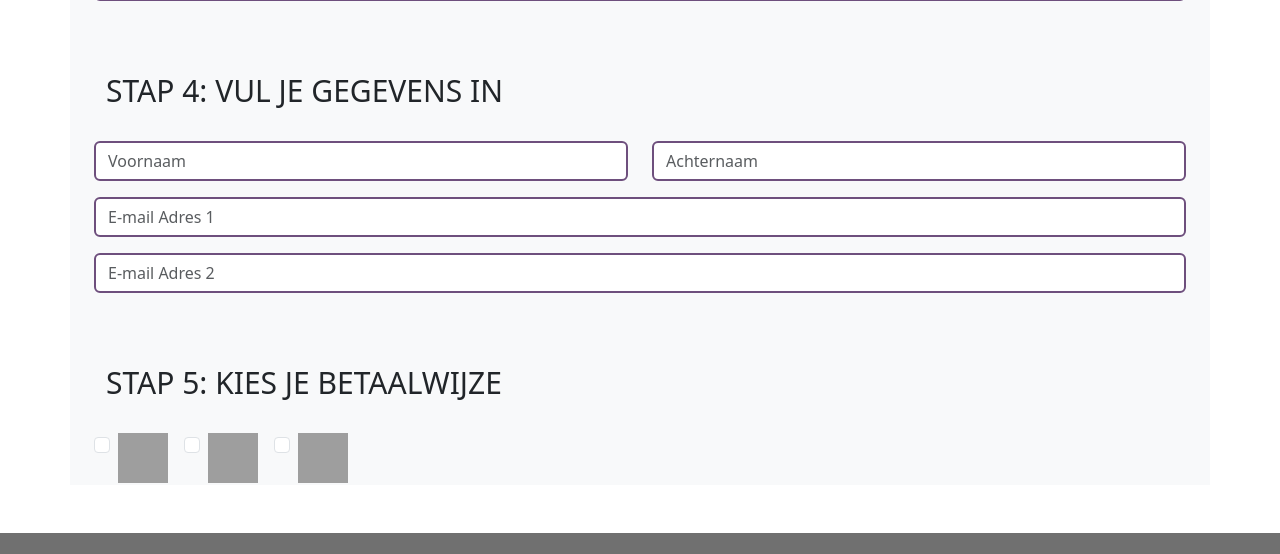
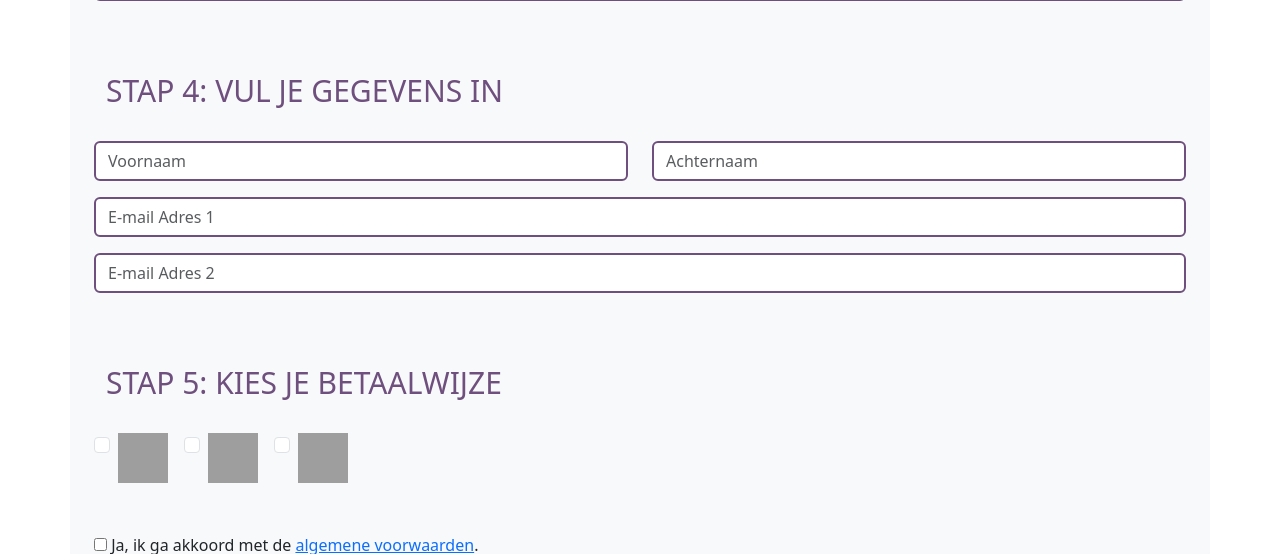
Before and after one commit to David-Schoots/AnnexBios, a PHP site: page /buyticket.php in a window 1280 px wide. Shown: the part 1160-1714 px from the top of the page. Run offline with PHP 8.4, Linux system fonts and the light colour scheme; data that the repository does not hold is empty; some libraries are stand-ins or nearby versions; grey boxes are pictures that could not be loaded.

Commit message:
the buy page almost done

```diff
--- a/page/buyticket.php
+++ b/page/buyticket.php
@@ -10,8 +10,8 @@
     </div>
 </div>
 
-<div class="container my-5 bg-light">
 <!-- Movie Selection and Dropdowns -->
+<div class="container my-5">
     <div class="row mb-4">
         <div class="col-12 d-flex flex-column flex-sm-row gap-3">
             <p class="p-1 mb-0 bg-white"><?= htmlspecialchars($movie['title']) ?></p>
@@ -37,11 +37,15 @@
             </div>
         </div>
     </div>
+</div>
+
+
+<div class="container my-5 bg-light">
 
     <!-- Step 1: Choose Ticket -->
     <div class="container my-5" style="color: #6E4F7D; background-color: white;">
         <div class="row">
-            <h4 class="p-4" style="font-size: 30px;">STAP 1: Kies je Ticket</h4>
+            <h4 class="p-4" style="font-size: 30px; color: #6E4F7D; ">STAP 1: Kies je Ticket</h4>
         </div>
         <table class="table table-hover bg-light">
             <thead>
@@ -118,7 +122,7 @@
     <!-- Step 2: Choose Seat -->
     <div class="container my-5">
         <div class="row">
-            <h4 class="p-4" style="font-size: 30px;">STAP 2: KIES JE STOEL</h4>
+            <h4 class="p-4" style="font-size: 30px; color: #6E4F7D;">STAP 2: KIES JE STOEL</h4>
         </div>
         <!-- Placeholder for reservation system -->
     </div>
@@ -126,7 +130,7 @@
     <!-- Step 3: Review Order -->
     <div class="container my-5">
         <div class="row">
-            <h4 class="p-4" style="font-size: 30px;">STAP 3: CONTROLEER JE BESTELLING</h4>
+            <h4 class="p-4" style="font-size: 30px; color: #6E4F7D;">STAP 3: CONTROLEER JE BESTELLING</h4>
         </div>
         <div class="card mb-3" style="border: 2px solid #6E4F7D;">
             <div class="row g-0">
@@ -158,7 +162,7 @@
     <!-- Step 4: Fill in Your Details -->
     <div class="container my-5">
         <div class="row">
-            <h4 class="p-4" style="font-size: 30px;">STAP 4: VUL JE GEGEVENS IN</h4>
+            <h4 class="p-4" style="font-size: 30px; color: #6E4F7D;">STAP 4: VUL JE GEGEVENS IN</h4>
         </div>
         <form>
             <div class="row mb-3">
@@ -181,7 +185,7 @@
     <!-- Step 5: Choose Payment Method -->
     <div class="container my-5">
         <div class="row">
-            <h4 class="p-4" style="font-size: 30px;">STAP 5: KIES JE BETAALWIJZE</h4>
+            <h4 class="p-4" style="font-size: 30px; color: #6E4F7D;">STAP 5: KIES JE BETAALWIJZE</h4>
         </div>
         <div class="d-flex flex-column flex-sm-row gap-3">
             <div class="form-check">
@@ -202,7 +206,25 @@
                     <img src="../assets/icons/iDEAL-logo.png" width="50" height="50" alt="">
                 </label>
               </div>
+
+              <div class="form-check">
+
               </div>
+        </div>
+    </div>
+
+    <div class="container my-5">
+          <input id="checkbox" type="checkbox"/>
+          <label for="checkbox" class="mb-3"> Ja, ik ga akkoord met de <a href="#">algemene voorwaarden</a>.</label>
+    </div>
+
+</div><!-- end of container -->
+
+  <div class="container">
+    <div class="col-12">
+    <a href="buyticket.php?id=<?= $movie['id']?>" style="text-decoration: none;">
+      <p class=" text-center mb-2 p-3 fw-bold mt-3" style="background-color: #6E4F7D; color:#fff; font-size:35px; ">AFREKENEN</p>
+    </a>
   </div>
 </div>
 
```
Lines whose indentation alone changed are shown as unchanged.
